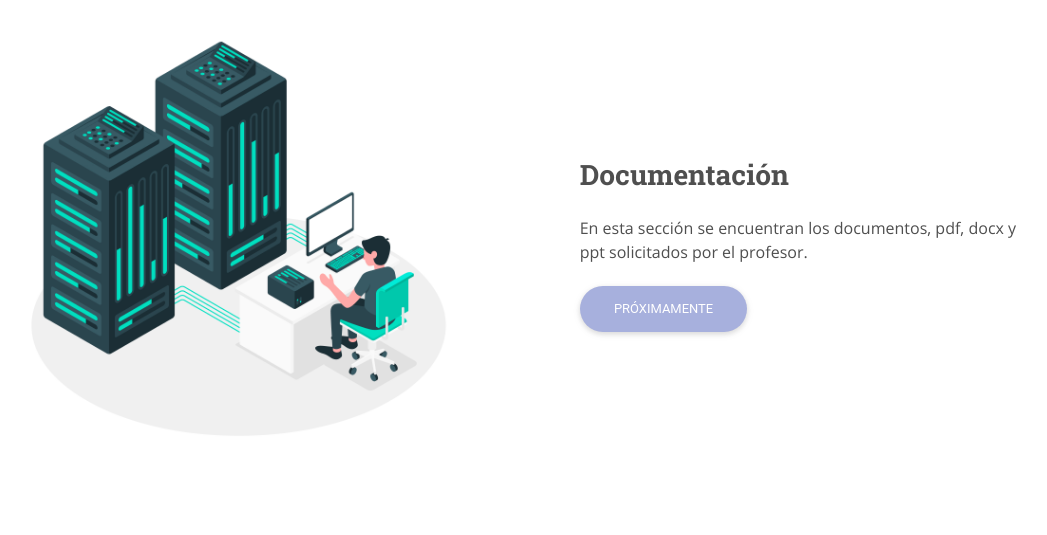
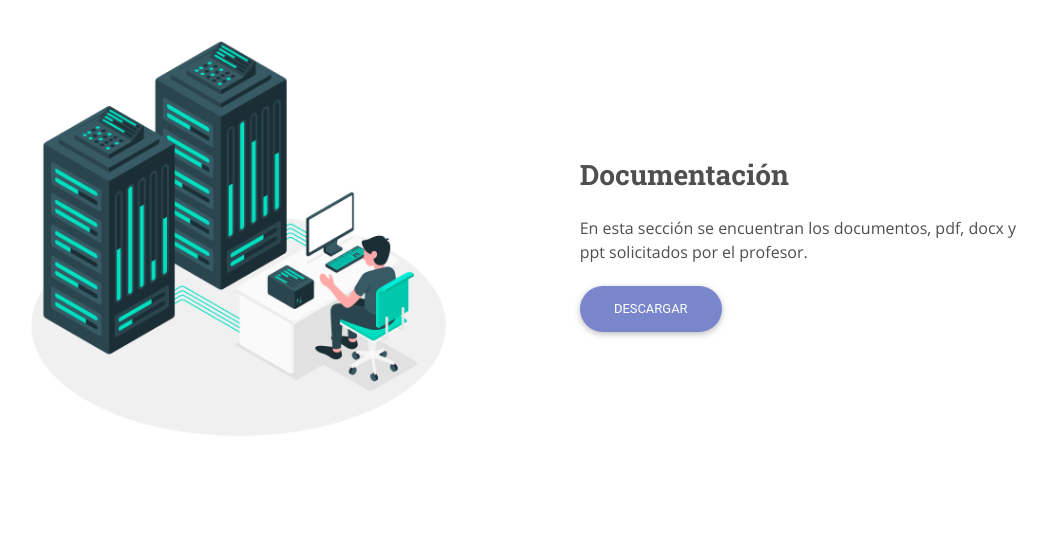
Before and after one commit to SebastianNSM/WindowsServer, a Flask app: page / in a window 1280 px wide. Shown: the part 1420-1955 px from the top of the page, without its empty margins (146-1193 px from the left). Run offline with Flask 2, Linux system fonts and the light colour scheme; some libraries are stand-ins or nearby versions.

Commit message:
added documentation to be downloaded

```diff
--- a/main/routes.py
+++ b/main/routes.py
@@ -2,6 +2,7 @@ import json
 from flask import Blueprint, redirect, render_template
 
 r_base = Blueprint('r_base', __name__, static_folder='static')
+
 
 @r_base.route('/')
 def index():
@@ -9,3 +10,8 @@ def index():
     with open(vp, encoding='utf-8') as data_file:
         data = json.loads(data_file.read())
     return render_template('views/base/index.html', videos=data)
+
+
+@r_base.route('/get_docs')
+def get_documentation():
+    return r_base.send_static_file('grupo2.zip')
--- a/main/templates/views/base/documentation.html
+++ b/main/templates/views/base/documentation.html
@@ -14,7 +14,7 @@
 
                 <p>En esta sección se encuentran los documentos, pdf, docx y ppt solicitados por el profesor.</p>
 
-                <button type="button" class="btn disabled indigo lighten-2 text-white btn-rounded mx-0">Próximamente</button>
+                <a href="{{ url_for('.get_documentation')}}" class="btn indigo lighten-2 text-white btn-rounded mx-0">Descargar</a>
 
             </div>
         </div>
```
Also changed, not shown: 1 other file.
